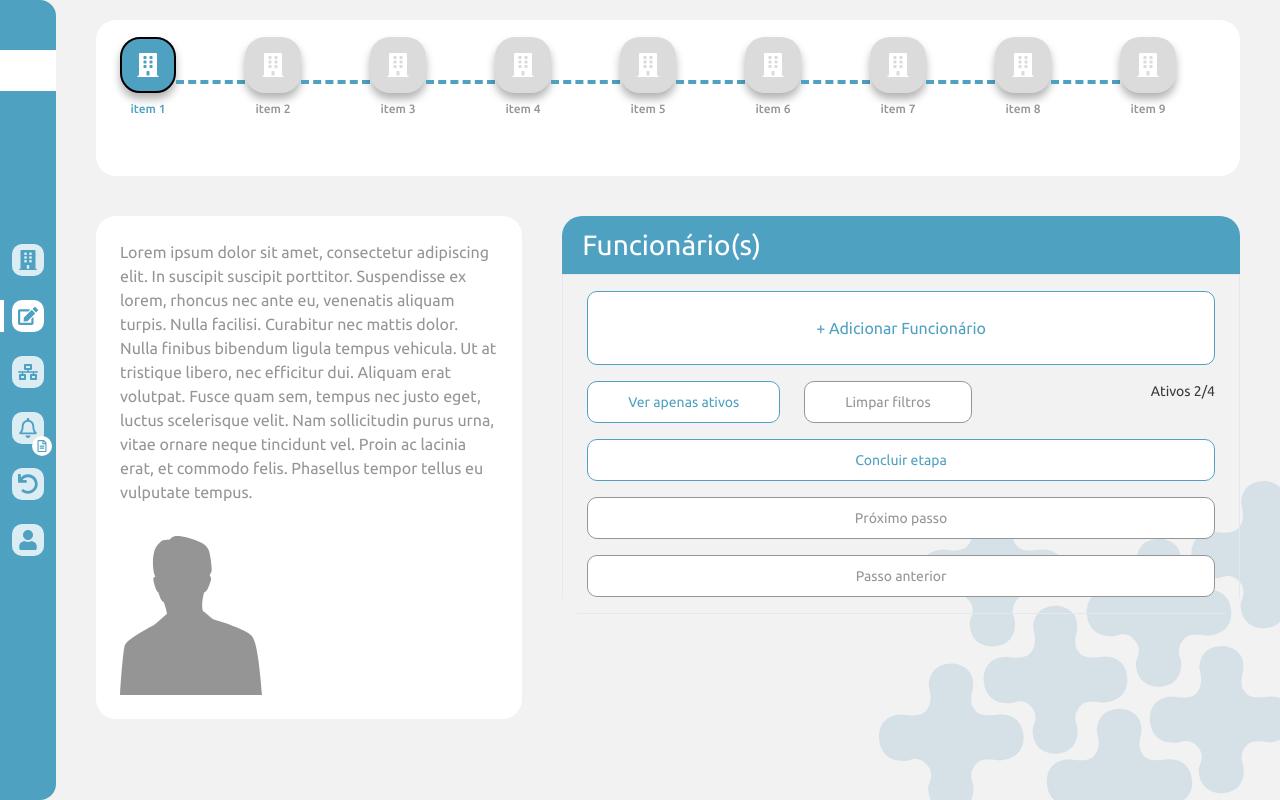
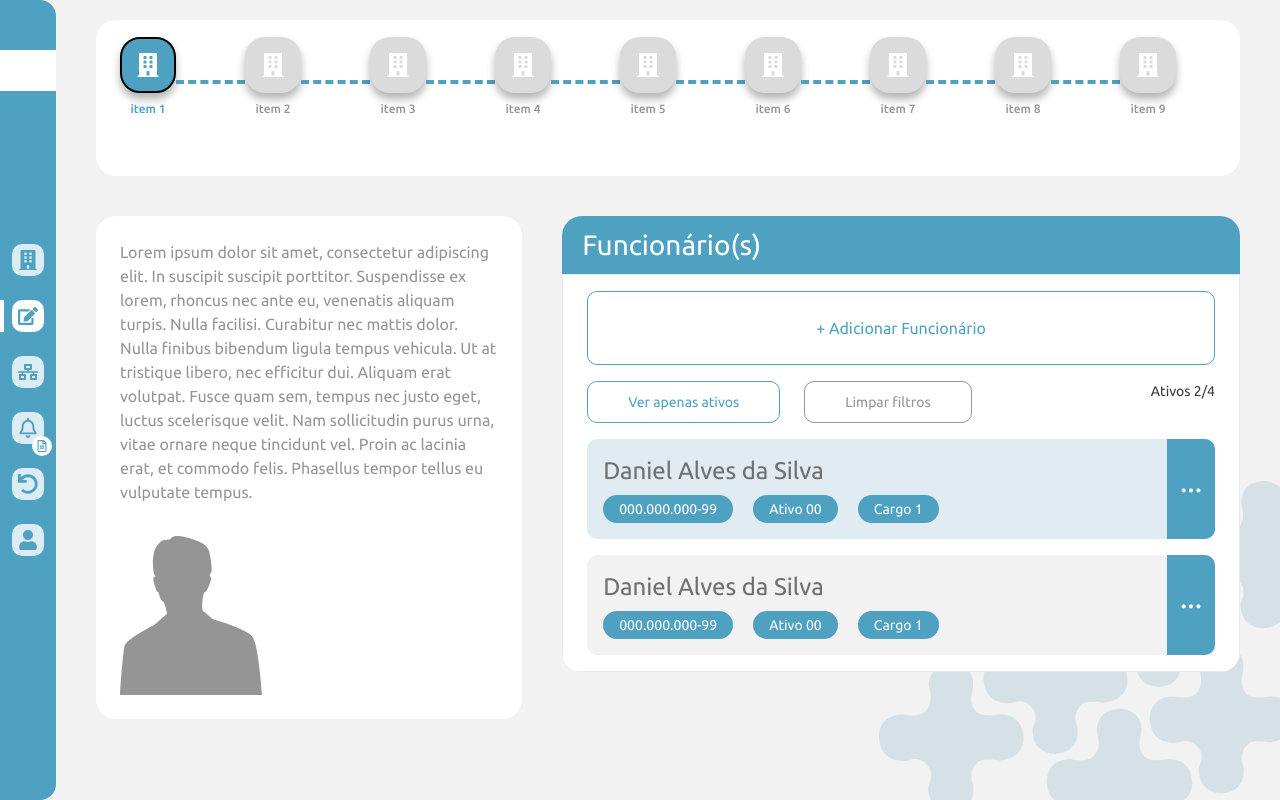
Before and after one commit to Leonardo-Maciel-S/Desafio-Sea, a React (Vite) app: page /employees in a window 1280 px wide. Built offline with nearby package versions, Linux system fonts and the light colour scheme.

Commit message:
feat: card to employees active or not

```diff
--- a/src/App.tsx
+++ b/src/App.tsx
@@ -2,7 +2,7 @@ import { BrowserRouter, Route, Routes, Navigate } from "react-router";
 import backgroundImg from "./assets/backgroundImg.svg";
 import NavBar from "./components/navBar/NavBar";
 import EmployeesPage from "./pages/EmployeesPage";
-import ComingSoon from "./pages/comingSoon";
+import ComingSoon from "./pages/ComingSoon";
 
 function App() {
 	return (
--- a/src/components/employeeCard/EmployeeCard.tsx
+++ b/src/components/employeeCard/EmployeeCard.tsx
@@ -1,7 +1,30 @@
-const EmployeeCard = () => {
+import Fields from "./Fields";
+
+interface EmployeeCardProps {
+	active?: boolean;
+}
+
+const EmployeeCard = ({ active }: EmployeeCardProps) => {
+	const bgCard = active ? "bg-blueSky " : "bg-[#F2F2F2]";
 	return (
-		<div>
-			<h2>teste</h2>
+		<div
+			className={`${bgCard} overflow-hidden rounded-[10px] flex justify-between`}
+		>
+			<div className="flex flex-col gap-2 m-4">
+				<h2 className="text-2xl text-[#707070]">Daniel Alves da Silva</h2>
+				<div className="flex gap-5 ">
+					<Fields text="000.000.000-99" />
+					<Fields text="Ativo 00" />
+					<Fields text="Cargo 1" />
+				</div>
+			</div>
+
+			<button
+				type="button"
+				className="bg-default w-12 flex justify-center items-center"
+			>
+				<span className=" text-white text-3xl pb-4">...</span>
+			</button>
 		</div>
 	);
 };
--- /dev/null
+++ b/src/components/employeeCard/Fields.tsx
@@ -0,0 +1,13 @@
+interface FieldsProps {
+	text: string;
+}
+
+const Fields = ({ text }: FieldsProps) => {
+	return (
+		<div className="bg-default	text-white text-sm rounded-[36px] max-w-max text-center px-4 py-1">
+			{text}
+		</div>
+	);
+};
+
+export default Fields;
--- a/src/components/employees/Employees.tsx
+++ b/src/components/employees/Employees.tsx
@@ -7,6 +7,7 @@ import {
 	nextStage,
 	previousStage,
 } from "../../slices/stages";
+import EmployeeCard from "../employeeCard/EmployeeCard";
 
 const Employees = () => {
 	const { actualStage, completedFirstStage } = useSelector(
@@ -32,7 +33,7 @@ const Employees = () => {
 				<h2 className="text-[28px]">Funcionário&#40;s&#41;</h2>
 			</header>
 			<div>
-				<div className="flex flex-col justify-center px-6 py-4 gap-4 w-full border  ">
+				<div className="flex flex-col justify-center px-6 py-4 gap-4 w-full border bg-white ">
 					<Button isEnable textSize="base16">
 						+ Adicionar Funcionário
 					</Button>
@@ -50,21 +51,10 @@ const Employees = () => {
 							Ativos 2/4
 						</span>
 					</div>
-					<Button isEnable onClick={() => dispatch(completeFirstStage())}>
-						Concluir etapa
-					</Button>
-					<Button
-						onClick={() => dispatch(nextStage())}
-						isEnable={completedFirstStage}
-					>
-						Próximo passo
-					</Button>
-					<Button
-						onClick={() => dispatch(previousStage())}
-						isEnable={actualStage >= 2}
-					>
-						Passo anterior
-					</Button>
+
+					<EmployeeCard active />
+					<EmployeeCard />
+
 				</div>
 			</div>
 		</div>
--- a/tailwind.config.js
+++ b/tailwind.config.js
@@ -7,6 +7,7 @@ export default {
 				default: "#4fa1c2",
 				sideIcons: "#FFFFFF opacity-80",
 				stageDisabled: "#DBDBDB",
+				blueSky: "#E0ECF2",
 			},
 
 			textColor: {
```
